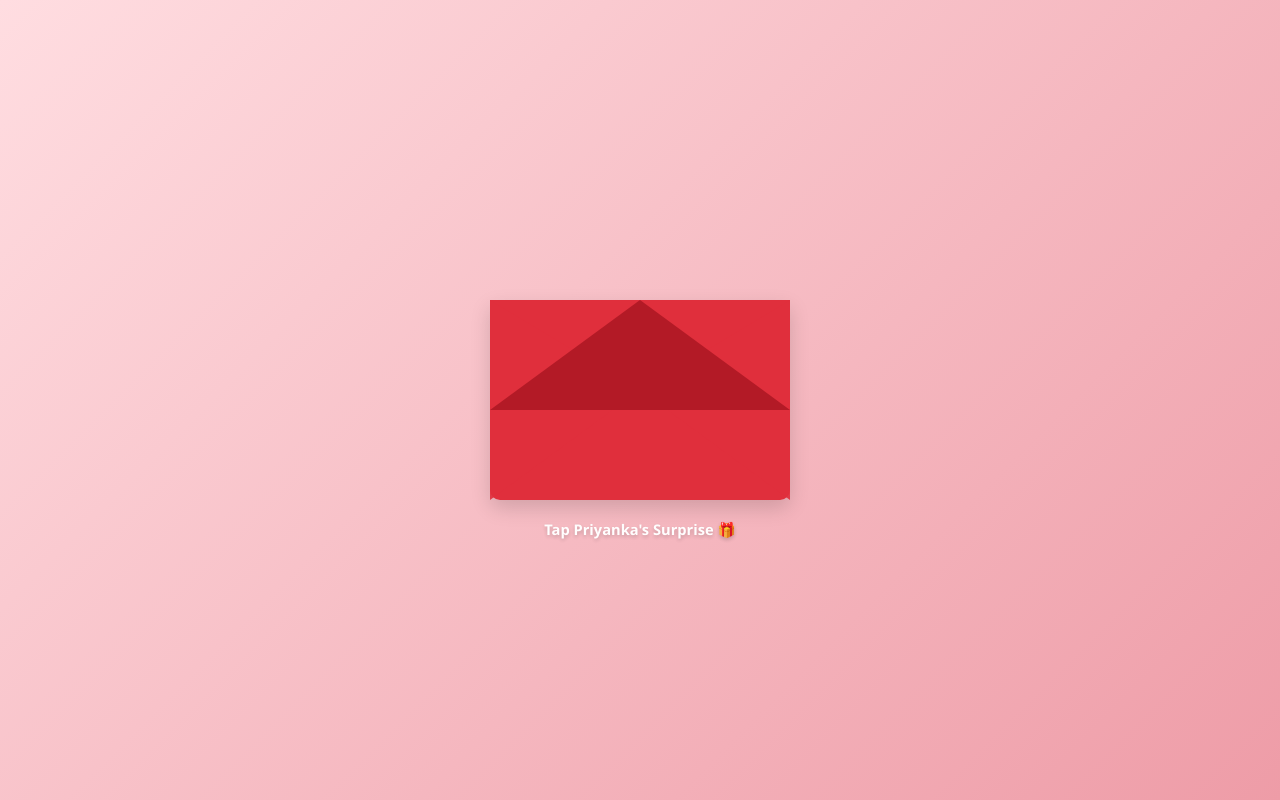
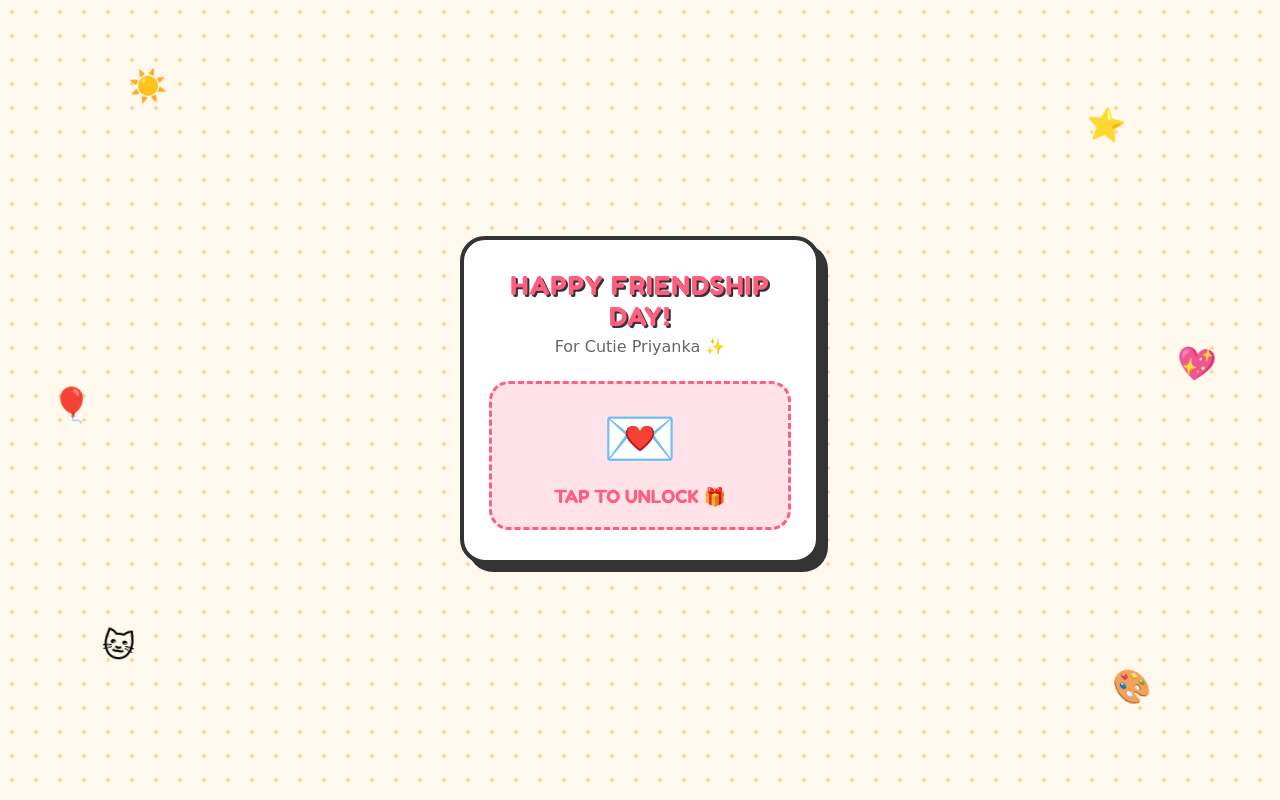
Before and after one commit to koushikmandal607-dev/friendship-surprise, a plain HTML site: page index.html in a window 1280 px wide. Drawn offline with Linux system fonts and the light colour scheme; a web font is replaced by a local one.

Commit message:
Update index.html

```diff
--- a/index.html
+++ b/index.html
@@ -3,181 +3,181 @@
 <head>
   <meta charset="UTF-8">
   <meta name="viewport" content="width=device-width, initial-scale=1.0">
-    <title>For Priyanka! ✨</title>
+  <title>Surprise for Cutie Priyanka! ✨</title>
+  <link href="https://fonts.googleapis.com/css2?family=Fredoka+One&family=Short+Stack&display=swap" rel="stylesheet">
   <style>
-        :root {
-            --primary: #fff;
-            --bg-color: #ffdde1;
-            --env-color: #e02f3c; /* Red envelope */
-            --env-shadow: #b31a26;
-            --card-color: #ffffff;
-            --text-color: #333;
-            --accent-color: #ff4757;
+    * {
+      box-sizing: border-box;
     }
 
     body {
       margin: 0;
       padding: 0;
+      height: 100vh;
+      background-color: #fff9ed;
+      /* Cute paper dot pattern */
+      background-image: radial-gradient(#ffd5a1 2px, transparent 2px);
+      background-size: 24px 24px;
+      font-family: 'Short Stack', cursive;
       display: flex;
       justify-content: center;
       align-items: center;
-            height: 100vh;
-            background: linear-gradient(135deg, var(--bg-color) 0%, #ee9ca7 100%);
-            font-family: 'Segoe UI', Roboto, Helvetica, Arial, sans-serif;
-            overflow: hidden; /* Prevent scrolling during animation */
+      overflow: hidden;
     }
 
-        /* The main container holding the whole animation */
-        .surprise-container {
-            position: relative;
-            cursor: pointer;
-            width: 300px;
-            height: 200px;
-            transition: transform 0.3s ease;
+    /* Floating Doodle Elements */
+    .doodle {
+      position: absolute;
+      font-size: 32px;
+      user-select: none;
+      animation: float 4s ease-in-out infinite alternate;
     }
 
-        .surprise-container:hover {
-            transform: translateY(-5px); /* Gentle hover lift */
+    @keyframes float {
+      0% { transform: translateY(0px) rotate(-5deg); }
+      100% { transform: translateY(-15px) rotate(8deg); }
     }
 
-        /* 1. The Red Envelope Base */
-        .envelope {
-            position: absolute;
-            width: 100%;
-            height: 100%;
-            background-color: var(--env-color);
-            border-radius: 0 0 10px 10px;
-            box-shadow: 0 8px 20px rgba(0,0,0,0.15);
-            z-index: 2; /* Sits below the front, but defines the shape */
+    /* Doodle positions */
+    .d1 { top: 10%; left: 10%; animation-delay: 0s; }
+    .d2 { top: 15%; right: 12%; animation-delay: 0.5s; }
+    .d3 { bottom: 15%; left: 8%; animation-delay: 1s; }
+    .d4 { bottom: 10%; right: 10%; animation-delay: 1.5s; }
+    .d5 { top: 50%; left: 4%; animation-delay: 0.8s; }
+    .d6 { top: 45%; right: 5%; animation-delay: 1.2s; }
+
+    /* Doodle Card Container */
+    .doodle-card {
+      background: #ffffff;
+      border: 4px solid #333;
+      border-radius: 25px;
+      padding: 30px 25px;
+      width: 90%;
+      max-width: 360px;
+      text-align: center;
+      box-shadow: 8px 8px 0px #333;
+      position: relative;
+      z-index: 10;
     }
 
-        /* 2. The Envelope Flap (Top triangle) */
-        .flap {
-            position: absolute;
-            top: 0;
-            left: 0;
-            width: 0;
-            height: 0;
-            border-left: 150px solid transparent;
-            border-right: 150px solid transparent;
-            border-bottom: 110px solid var(--env-shadow); /* Defines the downward triangle shape */
-            transform-origin: top;
-            transition: transform 0.6s ease-in-out 0.2s, z-index 0s 0.5s; /* Delays opening slightly, switches Z-index after open */
-            z-index: 4; /* Floats over everything initially */
+    .title {
+      font-family: 'Fredoka One', cursive;
+      color: #ff5e7e;
+      font-size: 26px;
+      margin-bottom: 5px;
+      letter-spacing: 1px;
+      text-shadow: 2px 2px 0px #333;
     }
 
-        /* 3. The Envelope Front (The side triangles) */
-        .front {
-            position: absolute;
-            top: 0;
-            left: 0;
-            width: 0;
-            height: 0;
-            border-left: 150px solid rgba(224, 47, 60, 0.9); /* Left triangle */
-            border-right: 150px solid rgba(224, 47, 60, 0.9); /* Right triangle */
-            border-bottom: 110px solid transparent; /* Keeps bottom clear for 'reveal' */
-            border-top: 90px solid transparent; /* Defines the inner triangular space */
-            z-index: 3; /* Sits below the main flap */
+    .subtitle {
+      font-size: 16px;
+      color: #666;
+      margin-bottom: 25px;
     }
 
-        /* 4. The Friendshiop Card (Hidden Inside) */
-        .card {
-            position: absolute;
-            bottom: 10px;
-            left: 20px;
-            right: 20px;
-            height: 180px;
-            background-color: var(--card-color);
-            border-radius: 10px;
+    /* Doodle Envelope Box */
+    .envelope-box {
+      background: #ffe3e8;
+      border: 3px dashed #ff5e7e;
+      border-radius: 20px;
       padding: 20px;
-            box-shadow: 0 2px 10px rgba(0,0,0,0.1);
-            text-align: center;
-            display: flex;
-            flex-direction: column;
-            justify-content: center;
-            align-items: center;
-            opacity: 0;
-            transform: translateY(0);
-            transition: transform 0.8s ease-out 0.7s, opacity 0.5s ease-out 0.7s; /* Slides up and fades in AFTER flap is open */
-            z-index: 1; /* Hidden inside/behind everything */
+      cursor: pointer;
+      transition: transform 0.2s;
     }
 
-        /* Content inside the card */
-        .card h1 { font-size: 22px; color: var(--accent-color); margin: 0 0 10px 0; font-weight: 800; }
-        .card p { font-size: 14px; color: var(--text-color); line-height: 1.5; margin: 0 0 10px 0; }
-        .card .signature { font-size: 16px; font-weight: bold; color: var(--text-color); margin-top: 10px; }
-
-        /* The initial visual instruction (tap the envelope) */
-        .instruction {
-            position: absolute;
-            top: 110%;
-            left: 0;
-            width: 100%;
-            text-align: center;
-            font-size: 14px;
-            color: #fff;
-            font-weight: 600;
-            text-shadow: 0 2px 4px rgba(0,0,0,0.2);
-            animation: pulse 1.5s infinite;
+    .envelope-box:hover {
+      transform: scale(1.03) rotate(-1deg);
     }
 
-        @keyframes pulse {
-            0% { opacity: 0.7; transform: scale(1); }
-            50% { opacity: 1; transform: scale(1.05); }
-            100% { opacity: 0.7; transform: scale(1); }
+    .envelope-icon {
+      font-size: 60px;
+      display: block;
+      margin-bottom: 10px;
+      animation: bounce 1.8s infinite;
     }
 
-
-        /* ========================================= */
-        /* == THE ACTIVE/OPENED STATE (Triggered by JS) == */
-        /* ========================================= */
-
-        /* 1. Flap lifts up and back */
-        .surprise-container.open .flap {
-            transform: rotateX(180deg);
-            z-index: 1; /* Flap is now *behind* the revealing card */
+    @keyframes bounce {
+      0%, 100% { transform: translateY(0); }
+      50% { transform: translateY(-10px); }
     }
 
-        /* 2. Card slides UP from the envelope body */
-        .surprise-container.open .card {
-            opacity: 1;
-            transform: translateY(-130px); /* Adjust this value if needed */
+    .tap-text {
+      font-family: 'Fredoka One', cursive;
+      color: #ff5e7e;
+      font-size: 18px;
     }
 
-        /* 3. Instruction fades out */
-        .surprise-container.open .instruction {
+    /* Hidden Secret Message */
+    .secret-message {
       display: none;
+      margin-top: 20px;
+      background: #fff0f3;
+      border: 3px solid #333;
+      border-radius: 15px;
+      padding: 15px;
+      animation: popIn 0.4s ease-out forwards;
+    }
+
+    @keyframes popIn {
+      0% { transform: scale(0.5); opacity: 0; }
+      100% { transform: scale(1); opacity: 1; }
+    }
+
+    .secret-message h2 {
+      font-family: 'Fredoka One', cursive;
+      color: #ff5e7e;
+      margin: 0 0 10px 0;
+      font-size: 22px;
+    }
+
+    .secret-message p {
+      color: #333;
+      font-size: 15px;
+      line-height: 1.4;
+      margin: 5px 0;
+    }
+
+    .signature {
+      font-family: 'Fredoka One', cursive;
+      color: #333;
+      margin-top: 10px;
+      font-size: 16px;
     }
   </style>
 </head>
 <body>
 
-    <!-- The interactive container -->
-    <div class="surprise-container" id="surpriseContainer" onclick="openEnvelope()">
+  <!-- Floating Sticker Doodles -->
+  <div class="doodle d1">☀️</div>
+  <div class="doodle d2">⭐</div>
+  <div class="doodle d3">🐱</div>
+  <div class="doodle d4">🎨</div>
+  <div class="doodle d5">🎈</div>
+  <div class="doodle d6">💖</div>
 
-        <!-- The visual instruction -->
-        <div class="instruction">Tap Priyanka's Surprise 🎁</div>
+  <!-- Main Doodle Card -->
+  <div class="doodle-card">
+    <div class="title">HAPPY FRIENDSHIP DAY!</div>
+    <div class="subtitle">For Cutie Priyanka ✨</div>
 
-        <!-- The hidden card with your message -->
-        <div class="card">
-            <h1>Hey Priyanka! 💖</h1>
-            <p>You make every day brighter! Thanks for being such an amazing friend.</p>
-            <p>Happy Friendship Day, Cutie! ✨</p>
-            <p class="signature">— Koushik</p>
+    <div class="envelope-box" id="envBox" onclick="revealMessage()">
+      <span class="envelope-icon" id="envIcon">💌</span>
+      <div class="tap-text" id="tapText">TAP TO UNLOCK 🎁</div>
     </div>
 
-        <!-- The envelope components -->
-        <div class="flap"></div>
-        <div class="front"></div>
-        <div class="envelope"></div>
+    <div class="secret-message" id="secretMsg">
+      <h2>Surprise! 🎉💛</h2>
+      <p>Hey Cutie!</p>
+      <p>You bring so much joy, smiles, and good vibes into my life. Thanks for being the best friend ever!</p>
+      <div class="signature">— Koushik ✨</div>
+    </div>
   </div>
 
   <script>
-        // Function to toggle the 'open' class
-        function openEnvelope() {
-            const container = document.getElementById('surpriseContainer');
-            // 'toggle' allows her to click to open, and click again to reset the surprise.
-            container.classList.toggle('open');
+    function revealMessage() {
+      document.getElementById('secretMsg').style.display = 'block';
+      document.getElementById('envIcon').innerText = '💖';
+      document.getElementById('tapText').innerText = 'YOU ARE AWESOME!';
     }
   </script>
 
```
Lines whose indentation alone changed are shown as unchanged.
